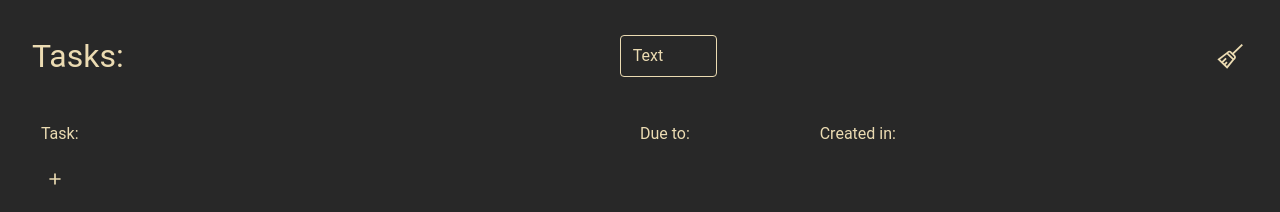
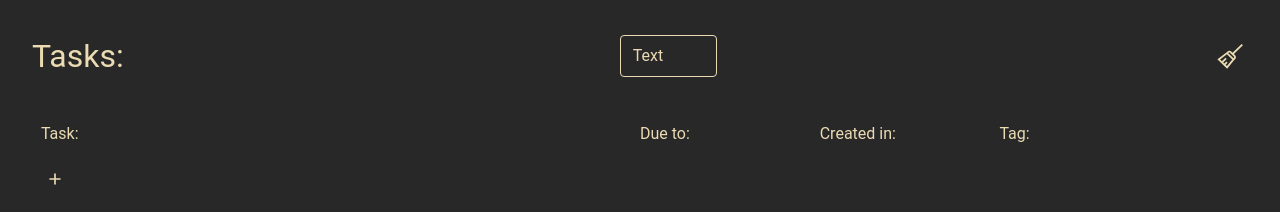
Before and after one commit to FedeBrus/TauriTodo, a Vue app: page / in a window 1280 px wide. Shown: the top 212 px of the page. Built offline with nearby package versions, Linux system fonts and the light colour scheme.

Commit message:
fixed missing label

```diff
--- a/src/components/TaskList.vue
+++ b/src/components/TaskList.vue
@@ -59,6 +59,7 @@ onMounted(() => {
                     <div>Task:</div>
                     <div>Due to:</div>
                     <div>Created in:</div>
+                    <div>Tag:</div>
                 </div>
             </li>
             <Task
```
